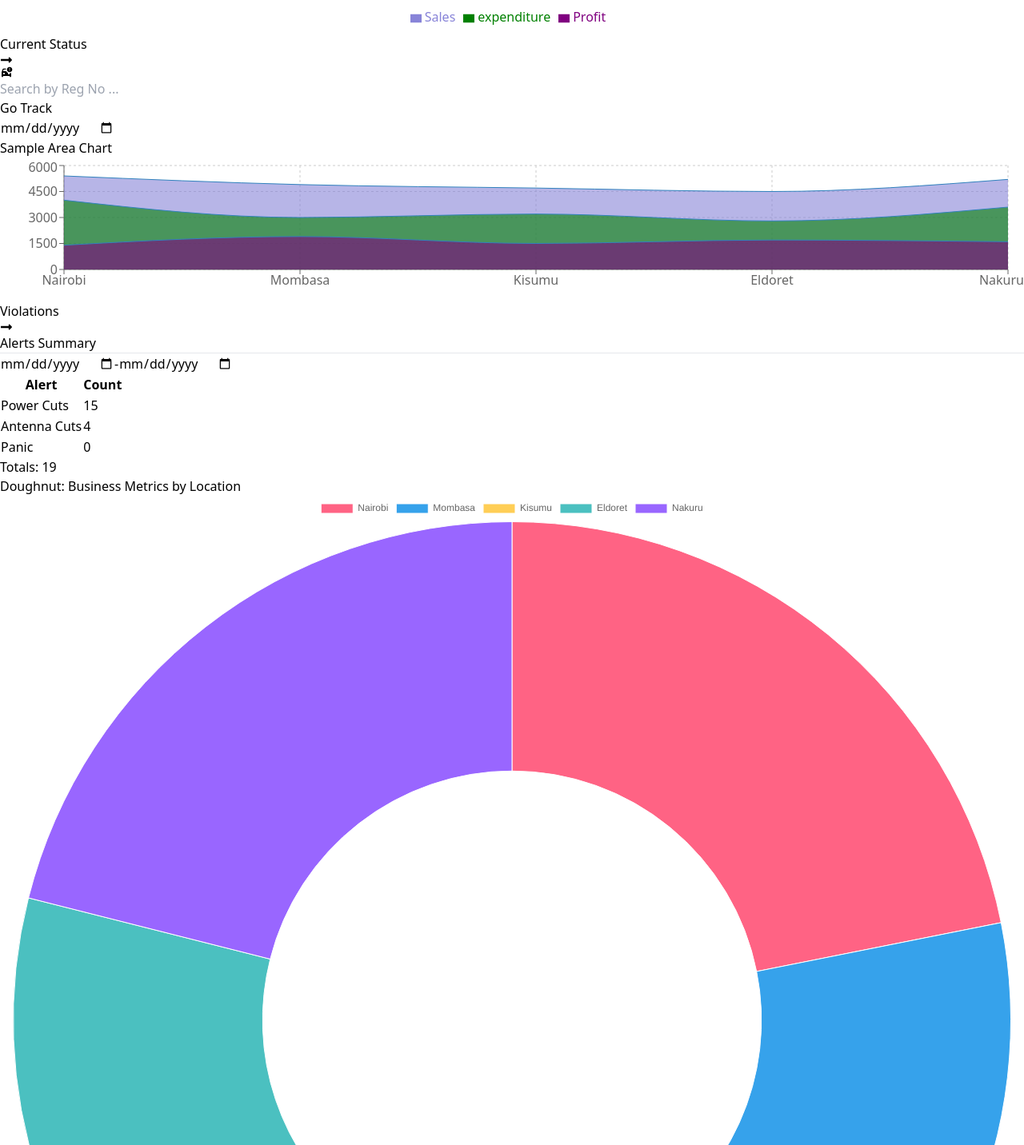
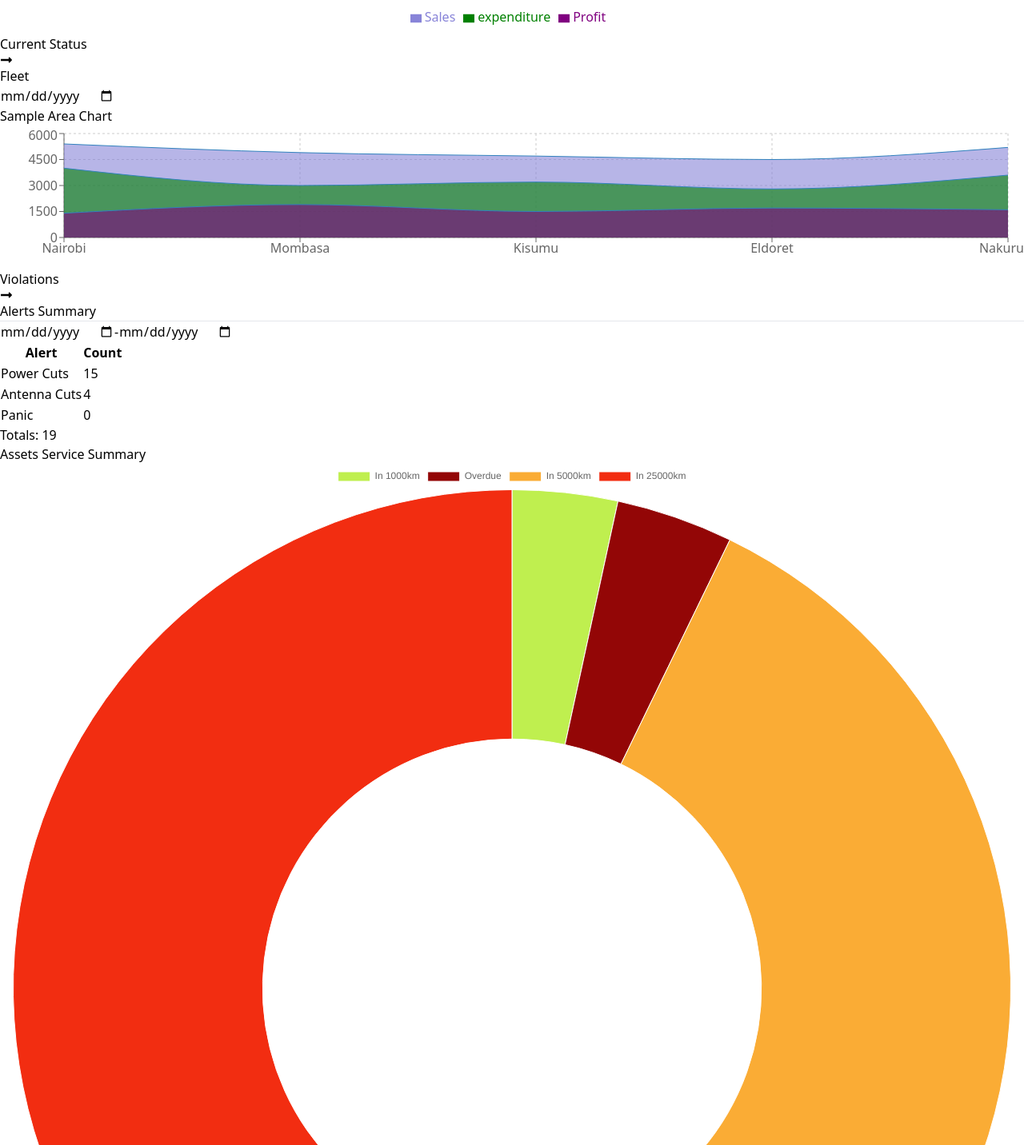
Before and after one commit to kenyansa/RiverCross_Dashboard, a React (Vite) app: page / in a window 1280 px wide. Shown: the part 1078-2510 px from the top of the page at 80% size. Built offline with nearby package versions, Linux system fonts and the light colour scheme.

Commit message:
update doughnut chart to given project data

```diff
--- a/src/App.tsx
+++ b/src/App.tsx
@@ -2,6 +2,7 @@
 import AriaChart from "./components/AriaChart";
 import BaChart from "./components/BaChart";
 import DoughnutChart from "./components/DoughNut";
+import FleetAndDatePicker from "./components/FleetAndDatePicker";
 import LyneChart from "./components/LyneChart";
 import Navbar from "./components/Navbar";
 import Notifications from "./components/Notifications";
@@ -28,7 +29,7 @@
         </div>
 
         <div className='mx-2'>
-            <SearchAndDatePicker />
+            <FleetAndDatePicker />
           </div>
 
           <div className="grid grid-cols-1 sm:grid-cols-2 lg:grid-cols-3 gap-1">
--- a/src/components/DoughNut.tsx
+++ b/src/components/DoughNut.tsx
@@ -6,17 +6,16 @@
 export default function DoughnutChart() {
   // Data for the Doughnut chart
   const data = {
-    labels: ['Nairobi', 'Mombasa', 'Kisumu', 'Eldoret', 'Nakuru'],
+    labels: ['In 1000km', 'Overdue', 'In 5000km', 'In 25000km'],
     datasets: [
       {
         label: 'Sales',
-        data: [5400, 4900, 4700, 4500, 5200],
+        data: [45, 50, 615, 610],
         backgroundColor: [
-          '#FF6384',
-          '#36A2EB',
-          '#FFCE56',
-          '#4BC0C0',
-          '#9966FF',
+          '#bfef4f',
+          '#930606',
+          '#faac35',
+          '#f22d11',
         ],
         borderWidth: 1,
       },
@@ -25,9 +24,9 @@
 
   return (
     <div className='bg-blue-50 rounded-lg p-4 m-2 relative'>
-      <h2 className="text-2xl font-semibold text-gray-800 mb-6">Doughnut: Business Metrics by Location</h2>
+      <h2 className="text-2xl font-semibold text-gray-800 mb-6">Assets Service Summary</h2>
       <div className="flex justify-center items-center">
-        <div className="w-auto h-auto">
+        <div className="w-auto h-200">
              <Doughnut data={data} />
         </div>
       </div>
```
